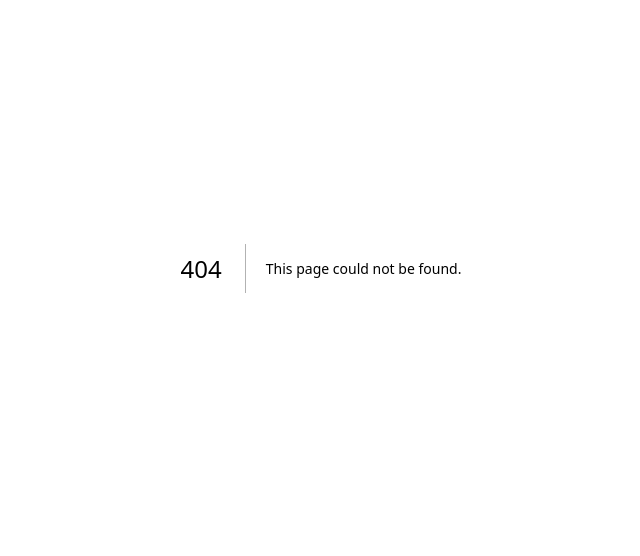
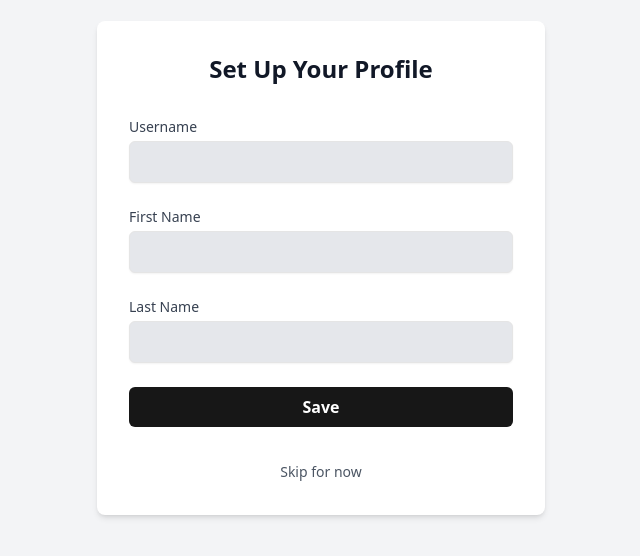
Before and after one commit to ceejmangulabnan/multiplayer-study-room, a Next.js app: page /setup in a window 1280 px wide. Before the commit this address had no page. Shown: the part 132-688 px from the top of the page, without its empty margins (319-959 px from the left). Built offline with nearby package versions, Linux system fonts and the light colour scheme.

Commit message:
feat(account-setup): add UI for user account setup
- allow user to update their profile (user_name, first_name, last_name)

```diff
--- a/src/app/(dashboard)/dashboard/layout.tsx
+++ b/src/app/(dashboard)/dashboard/layout.tsx
@@ -18,7 +18,7 @@ const DashboardLayout = async ({
           <Separator orientation='vertical' className='mx-4' />
           <DashboardBreadcrumbs />
         </nav>
-        <div className='my-4'>
+        <div>
           {children}
         </div>
       </SidebarInset>
--- a/src/app/(dashboard)/dashboard/page.tsx
+++ b/src/app/(dashboard)/dashboard/page.tsx
@@ -1,14 +1,56 @@
-import { createClient } from '@/utils/supabase/server'
+import { createClient } from "@/utils/supabase/server"
+import { redirect } from "next/navigation"
+import Link from "next/link"
 
-const Dashboard = async () => {
+const Dashboard = async ({ searchParams }: { searchParams: { skipped: string } }) => {
   const supabase = await createClient()
   const { data: { user } } = await supabase.auth.getUser()
+  console.log("user from getUser()", user)
+
+  if (!user) {
+    return redirect("/login")
+  }
+
+  const { data: profile, error } = await supabase
+    .from("profiles")
+    .select("user_name, first_name, last_name, full_name")
+    .eq("id", user.id)
+    .single()
+
+  console.log("profile in dashboard", profile)
+
+  if (error) {
+    console.error("Error fetching profile:", error)
+  }
+
+  const profileComplete = profile && profile.user_name && profile.first_name && profile.last_name
+
+  if (!profileComplete && !searchParams.skipped) {
+    return (
+      <div className="min-h-screen p-6 flex flex-col items-center justify-center">
+        <div className="text-center">
+          <h1 className="text-3xl font-bold">Welcome!</h1>
+          <p className="py-2 text-muted-foreground">Please set up your profile to continue.</p>
+          <Link href="/setup" className="mt-4 inline-block px-6 py-3 font-bold text-white bg-sunset-600 rounded-md hover:bg-sunset-700">
+            Set Up Profile
+          </Link>
+        </div>
+      </div>
+    )
+  }
 
   return (
     <div className="min-h-screen p-6">
+      {searchParams.skipped && !profileComplete && (
+        <div className="p-4 mb-4 text-sm text-yellow-800 rounded-lg bg-yellow-50">
+          Your profile is incomplete. Please <Link href="/setup" className="font-bold hover:underline underline-offset-2">set it up</Link> to get the best experience.
+        </div>
+      )}
       <div>
-        <div className="max-w-md">
-          <h1 className="text-3xl font-bold">Hi, {user?.user_metadata.name}</h1>
+        <div>
+          <h1 className="text-3xl font-bold">
+            Hi, {profile?.first_name || profile?.full_name}
+          </h1>
           <p className="py-2 text-muted-foreground">
             Welcome to Multiplayer Study Room
           </p>
--- /dev/null
+++ b/src/app/(dashboard)/setup/page.tsx
@@ -0,0 +1,117 @@
+"use client"
+
+import { useState } from "react"
+import { createClient } from "@/utils/supabase/client"
+import { useRouter } from "next/navigation"
+
+export default function SetupPage() {
+  const router = useRouter()
+  const [username, setUsername] = useState("")
+  const [firstName, setFirstName] = useState("")
+  const [lastName, setLastName] = useState("")
+  const [loading, setLoading] = useState(false)
+
+  const handleSetup = async (e: React.FormEvent<HTMLFormElement>) => {
+    e.preventDefault()
+    setLoading(true)
+
+    const supabase = createClient()
+    const {
+      data: { user },
+    } = await supabase.auth.getUser()
+
+    if (user) {
+      const { error } = await supabase
+        .from("profiles")
+        .update({
+          username,
+          first_name: firstName,
+          last_name: lastName,
+          updated_at: new Date().toISOString(),
+        })
+        .eq("id", user.id)
+
+      if (error) {
+        console.error("Error updating profile:", error)
+      } else {
+        router.push("/dashboard")
+      }
+    }
+    setLoading(false)
+  }
+
+  return (
+    <div className="flex items-center justify-center h-screen bg-gray-100 dark:bg-gray-900">
+      <div className="w-full max-w-md p-8 space-y-8 bg-white rounded-lg shadow-md dark:bg-gray-800">
+        <h1 className="text-2xl font-bold text-center text-gray-900 dark:text-white">Set Up Your Profile</h1>
+        <form onSubmit={handleSetup} className="space-y-6">
+          <div className="relative">
+            <label
+              htmlFor="username"
+              className="block text-sm font-medium text-gray-700 dark:text-gray-300"
+            >
+              Username
+            </label>
+            <input
+              id="username"
+              type="text"
+              value={username}
+              onChange={(e) => setUsername(e.target.value)}
+              required
+              className="w-full px-3 py-2 mt-1 text-gray-900 bg-gray-200 border rounded-md shadow-sm focus:ring-primary focus:border-primary dark:bg-gray-700 dark:text-white"
+            />
+          </div>
+          <div className="relative">
+            <label
+              htmlFor="firstName"
+              className="block text-sm font-medium text-gray-700 dark:text-gray-300"
+            >
+              First Name
+            </label>
+            <input
+              id="firstName"
+              type="text"
+              value={firstName}
+              onChange={(e) => setFirstName(e.target.value)}
+              required
+              className="w-full px-3 py-2 mt-1 text-gray-900 bg-gray-200 border rounded-md shadow-sm focus:ring-primary focus:border-primary dark:bg-gray-700 dark:text-white"
+            />
+          </div>
+          <div className="relative">
+            <label
+              htmlFor="lastName"
+              className="block text-sm font-medium text-gray-700 dark:text-gray-300"
+            >
+              Last Name
+            </label>
+            <input
+              id="lastName"
+              type="text"
+              value={lastName}
+              onChange={(e) => setLastName(e.target.value)}
+              required
+              className="w-full px-3 py-2 mt-1 text-gray-900 bg-gray-200 border rounded-md shadow-sm focus:ring-primary focus:border-primary dark:bg-gray-700 dark:text-white"
+            />
+          </div>
+          <div>
+            <button
+              type="submit"
+              disabled={loading}
+              className="w-full px-4 py-2 font-bold text-white rounded-md bg-primary hover:bg-primary/90 focus:outline-none focus:ring-2 focus:ring-offset-2 focus:ring-primary"
+            >
+              {loading ? "Saving..." : "Save"}
+            </button>
+          </div>
+        </form>
+        <div className="text-center">
+          <button
+            onClick={() => router.push("/dashboard?skipped=true")}
+            className="text-sm text-gray-600 hover:underline dark:text-gray-400"
+          >
+            Skip for now
+          </button>
+        </div>
+      </div>
+    </div>
+  )
+}
```
